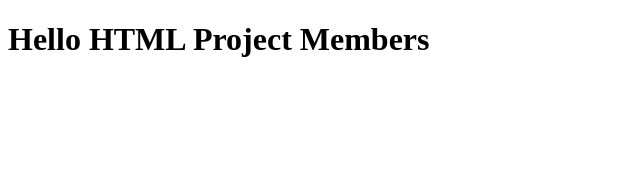
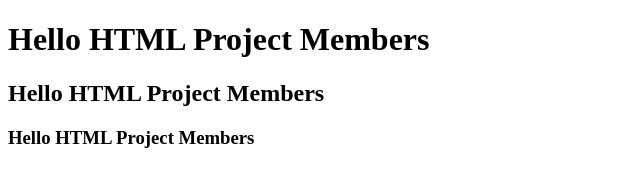
Before and after one commit to jyoshnavi07/HTML-Project, a plain HTML site: page index.html in a window 1280 px wide. Shown: the whole page, without its empty margins (0-640 px from the left). Drawn offline with Linux system fonts and the light colour scheme.

Commit message:
Add two lines

```diff
--- a/index.html
+++ b/index.html
@@ -7,5 +7,8 @@
 </head>
 <body>
     <h1>Hello HTML Project Members</h1>
+    <h2>Hello HTML Project Members</h2>
+    <h3>Hello HTML Project Members</h3>
+
 </body>
 </html>
```
